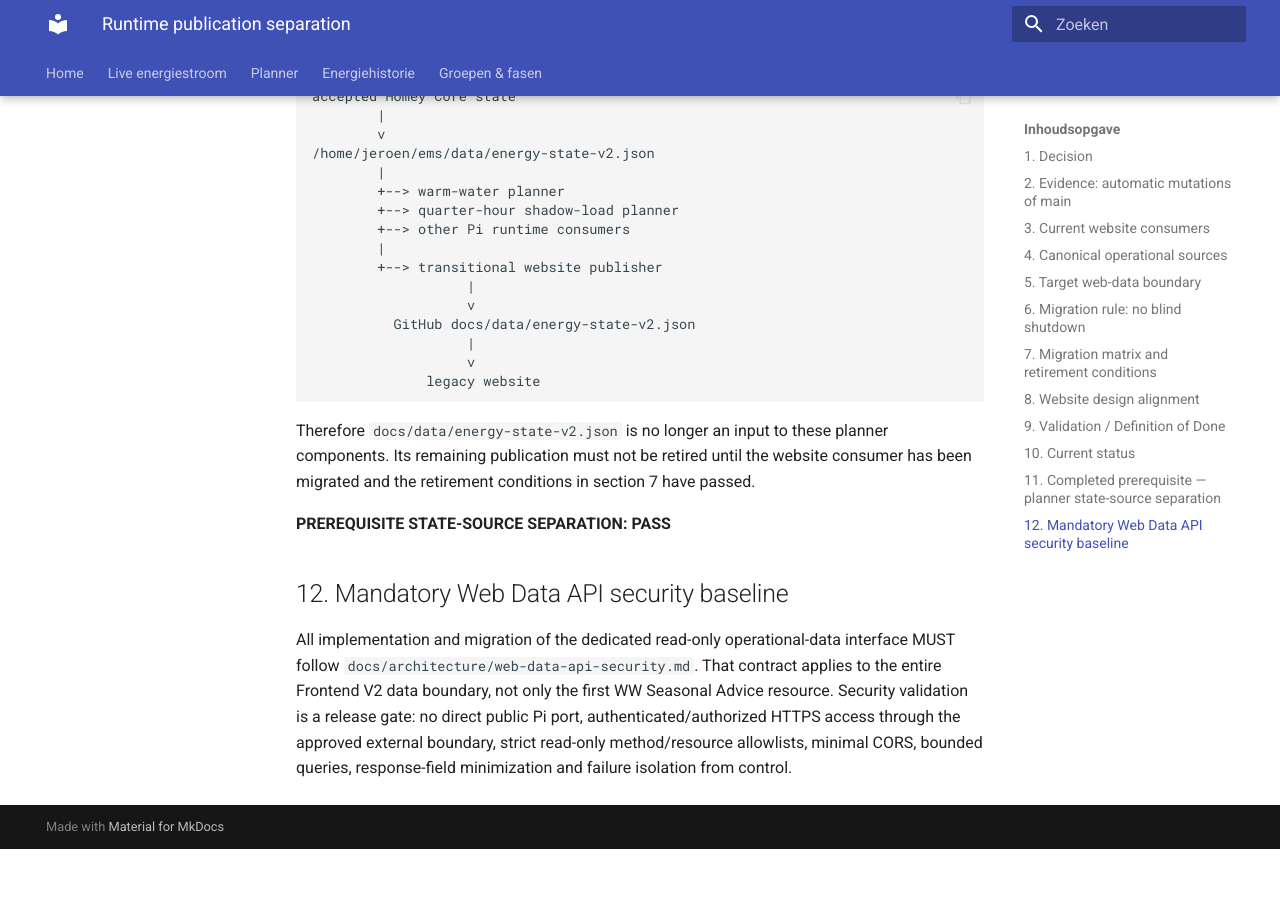
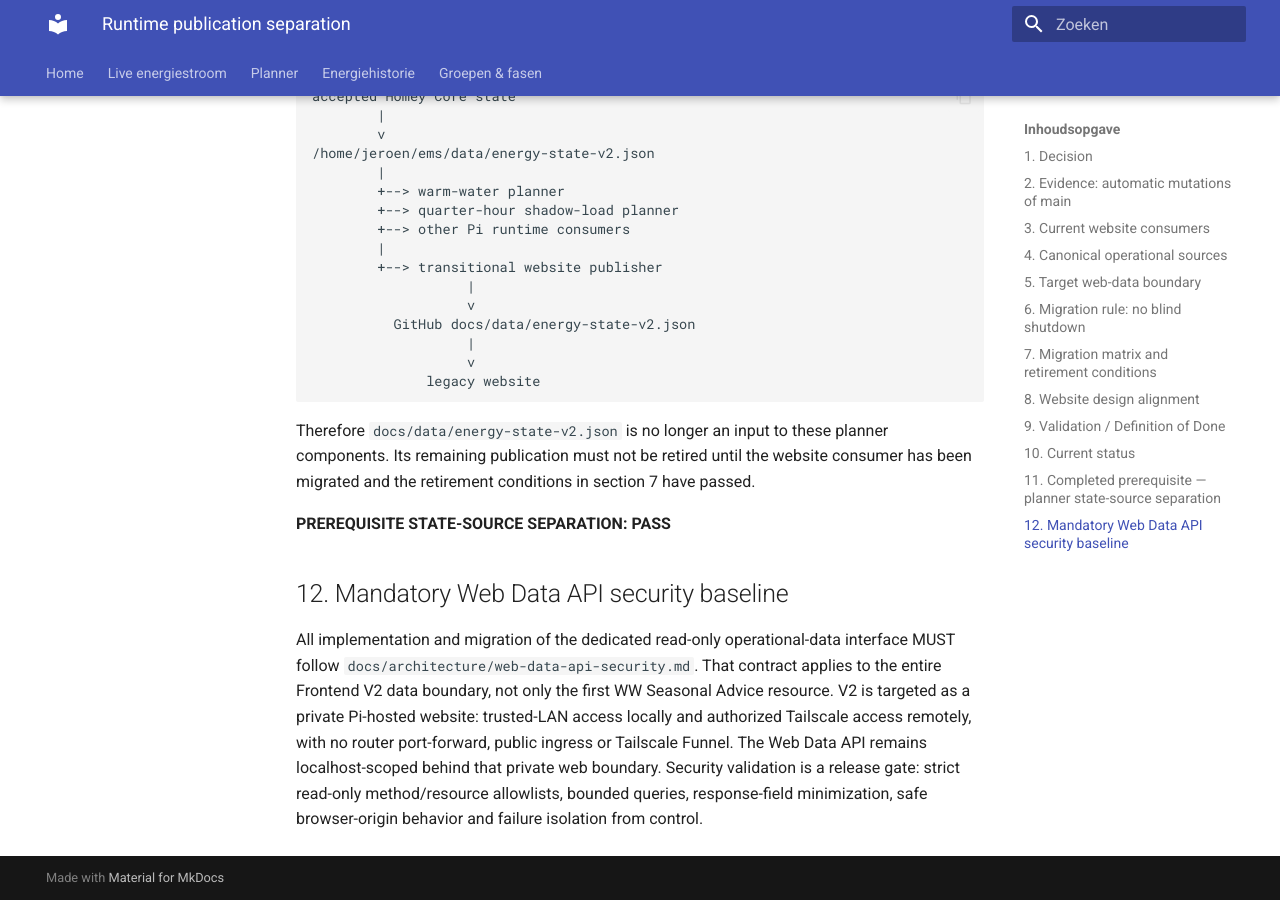
Before and after one commit to OnsKasteeltje/homey-energy-manual, an MkDocs documentation site: the page built from docs/architecture/runtime-publication-separation.md, in a window 1280 px wide and 900 px high, scrolled down 6456 px. Built offline with MkDocs 1.6.1 and Material for MkDocs 9.7.7, drawn with Linux system fonts in a browser that asks for light colours; before the commit the page ends 7305 px from its top, so only the background shows below that.

Commit message:
architecture: align publication migration with private V2

```diff
--- a/docs/architecture/runtime-publication-separation.md
+++ b/docs/architecture/runtime-publication-separation.md
@@ -222,4 +222,4 @@ have passed.
 **PREREQUISITE STATE-SOURCE SEPARATION: PASS**
 ## 12. Mandatory Web Data API security baseline
 
-All implementation and migration of the dedicated read-only operational-data interface MUST follow `docs/architecture/web-data-api-security.md`. That contract applies to the entire Frontend V2 data boundary, not only the first WW Seasonal Advice resource. Security validation is a release gate: no direct public Pi port, authenticated/authorized HTTPS access through the approved external boundary, strict read-only method/resource allowlists, minimal CORS, bounded queries, response-field minimization and failure isolation from control.
+All implementation and migration of the dedicated read-only operational-data interface MUST follow `docs/architecture/web-data-api-security.md`. That contract applies to the entire Frontend V2 data boundary, not only the first WW Seasonal Advice resource. V2 is targeted as a private Pi-hosted website: trusted-LAN access locally and authorized Tailscale access remotely, with no router port-forward, public ingress or Tailscale Funnel. The Web Data API remains localhost-scoped behind that private web boundary. Security validation is a release gate: strict read-only method/resource allowlists, bounded queries, response-field minimization, safe browser-origin behavior and failure isolation from control.
```
